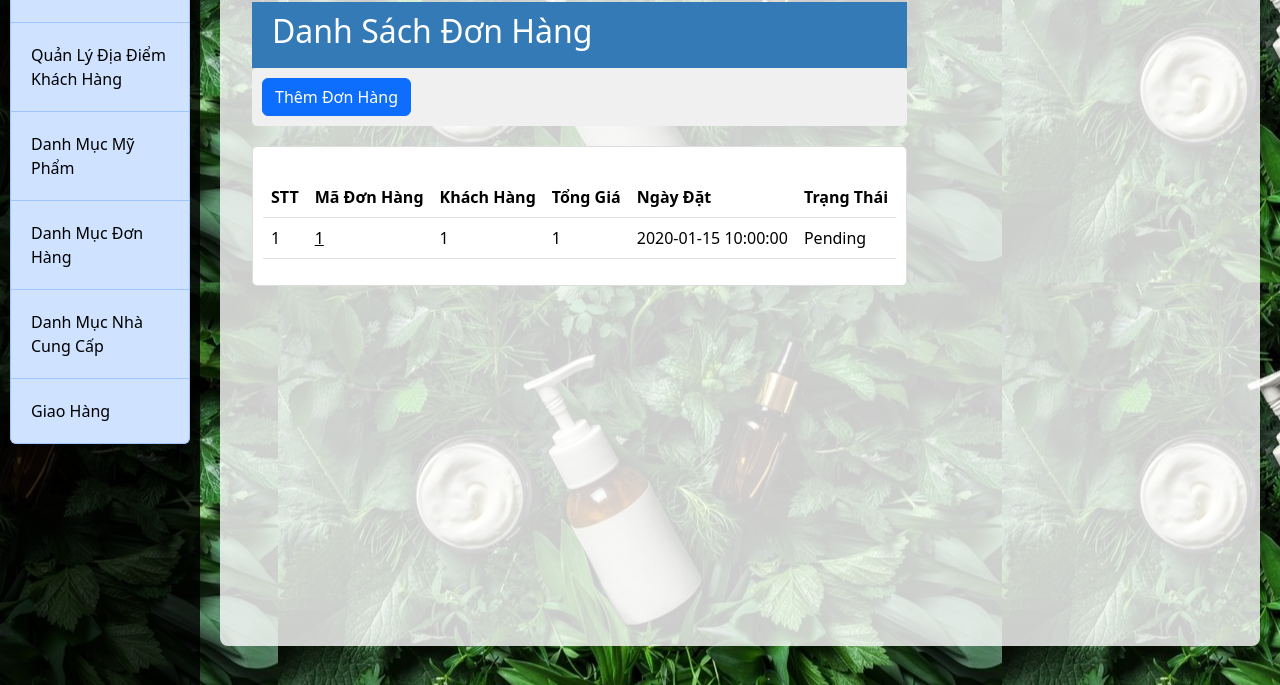
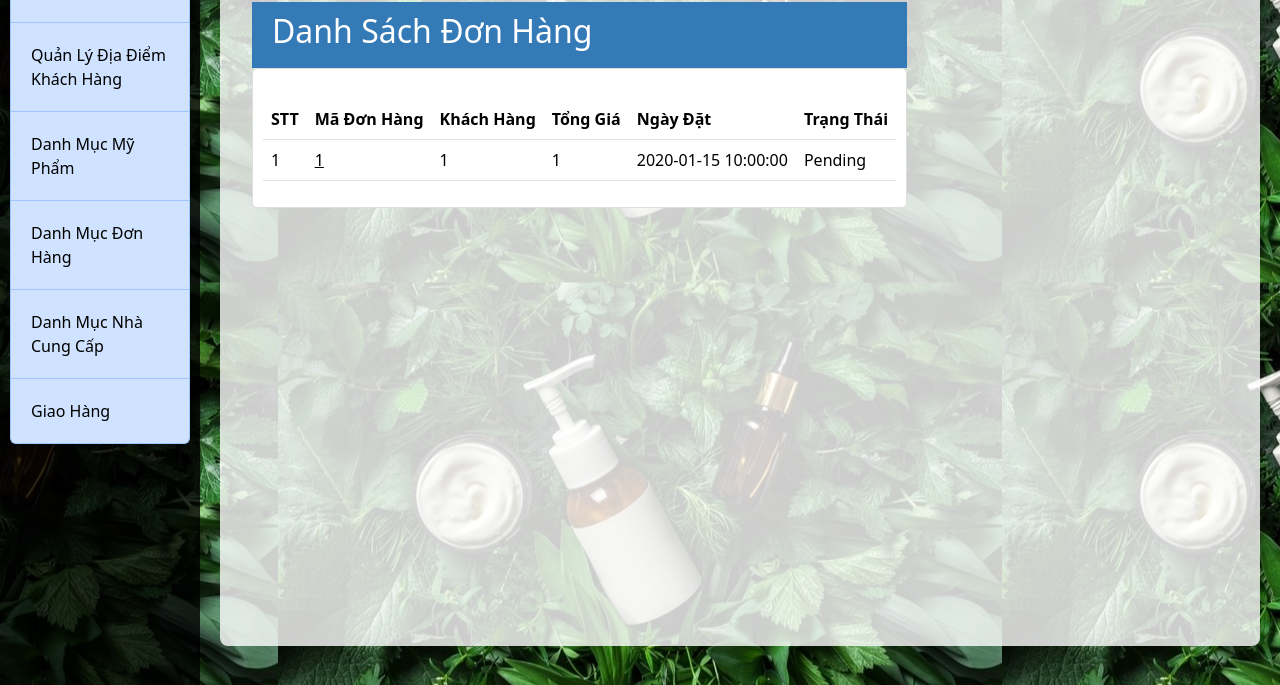
Before and after one commit to netprtony/QuanLyMyPham, a Flask app: page /order-list in a window 1280 px wide. Shown: the part 114-799 px from the top of the page. Run offline with Flask 3, Linux system fonts and the light colour scheme; a database or web service that is not in the repository returns one stand-in record (values such as "Sample title").

Commit message:
bỏ thêm đơn hàng

```diff
--- a/templates/order_list.html
+++ b/templates/order_list.html
@@ -8,9 +8,6 @@
         <h2> Danh Sách Đơn Hàng</h2>
     </div>
 
-    <div class="actions">
-        <a href="/add-order" class="btn btn-primary">Thêm Đơn Hàng</a>
-    </div>
     <div class="list">
         <table class="table">
             <thead>
```
